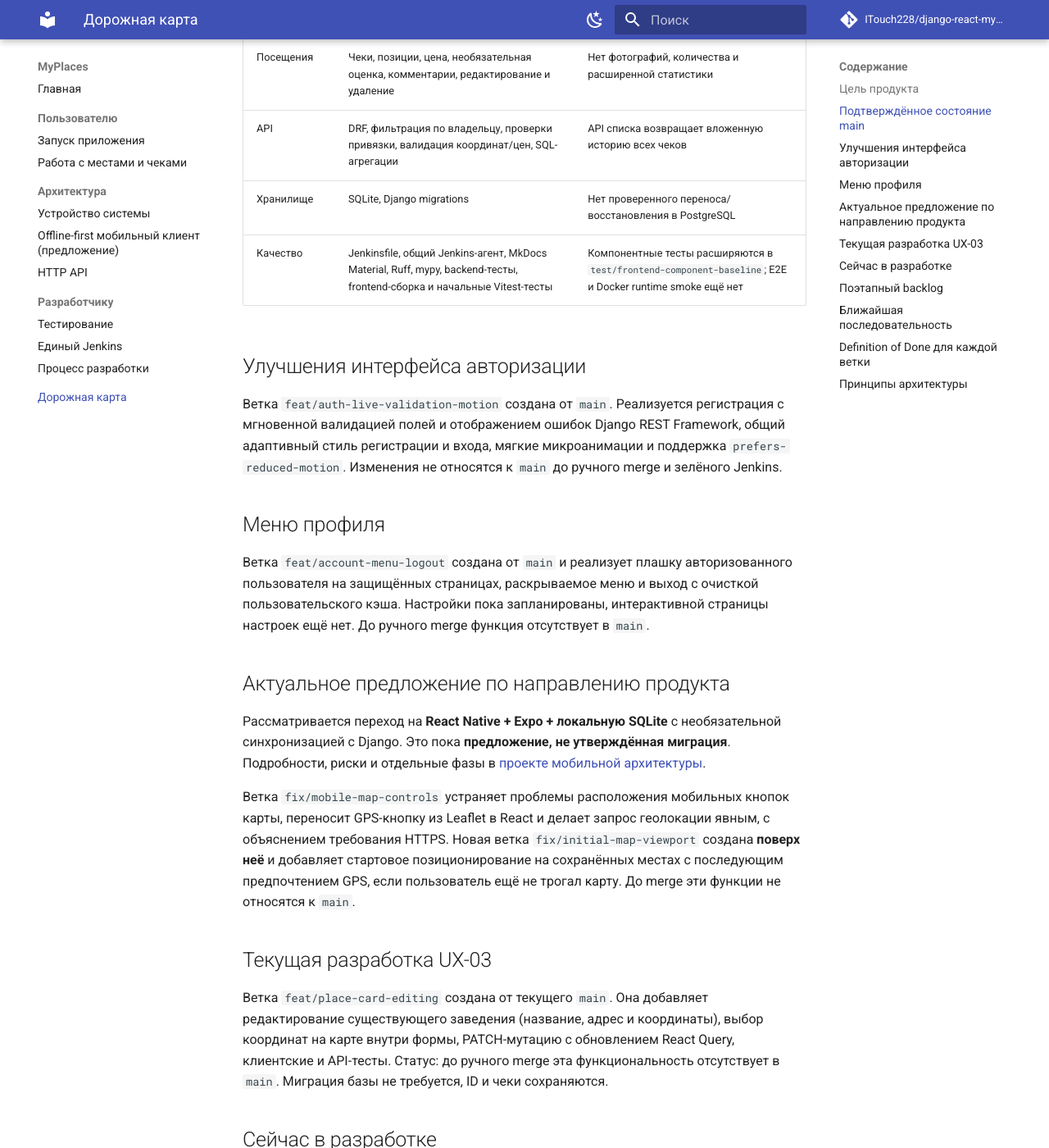
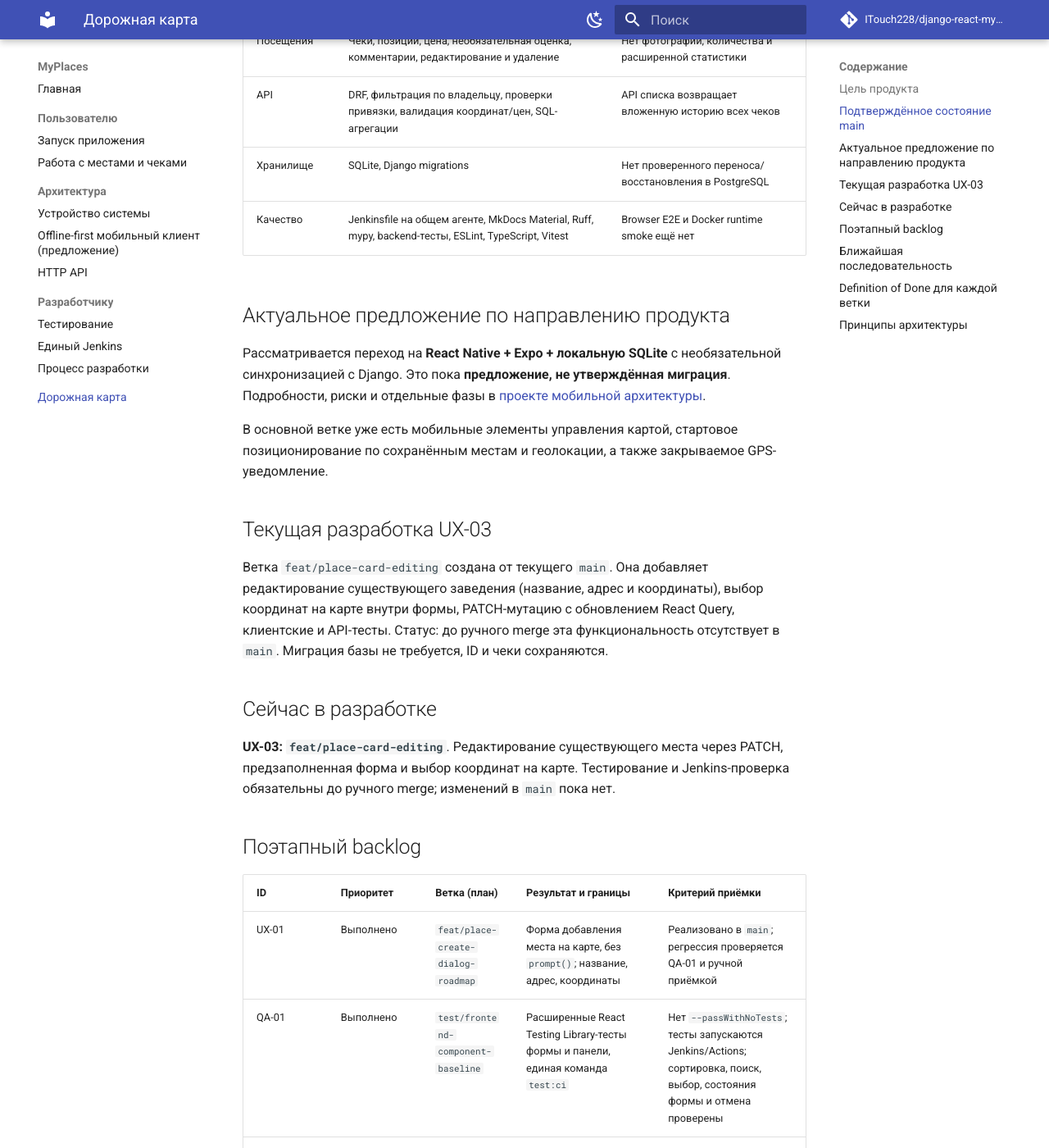
Before and after one commit to ITouch228/django-react-myplaces, an MkDocs documentation site: the page built from docs/roadmap.md, in a window 1280 px wide and 1400 px high, scrolled down 783 px. Shown: the whole window at 82% size. Built offline with MkDocs 1.6.1 and Material for MkDocs 9.7.7, drawn with Linux system fonts in a browser that asks for light colours; comment, search, counter and statistics services are not loaded; some of the changed text lies outside the part shown.

Commit message:
docs(roadmap): refresh merged main status and prioritize place editing

```diff
--- a/docs/roadmap.md
+++ b/docs/roadmap.md
@@ -10,27 +10,19 @@
 
 | Направление | Реализовано | Ограничения |
 | --- | --- | --- |
-| Авторизация | Регистрация, JWT, личные данные | Нет управления активными сессиями и rate limit |
+| Авторизация | Регистрация с клиентской валидацией, JWT, меню аккаунта и выход | Нет управления активными сессиями и rate limit |
 | Карта | Leaflet/OSM, геокодинг Nominatim, свои маркеры, форма добавления с валидацией и адресом | Пока нет редактирования сохранённого места |
 | Мои места | Выдвижной список, поиск, сортировка, переход к маркеру, мобильная панель | Нет категорий, избранного и статуса «хочу» |
 | Посещения | Чеки, позиции, цена, необязательная оценка, комментарии, редактирование и удаление | Нет фотографий, количества и расширенной статистики |
 | API | DRF, фильтрация по владельцу, проверки привязки, валидация координат/цен, SQL-агрегации | API списка возвращает вложенную историю всех чеков |
 | Хранилище | SQLite, Django migrations | Нет проверенного переноса/восстановления в PostgreSQL |
-| Качество | Jenkinsfile, общий Jenkins-агент, MkDocs Material, Ruff, mypy, backend-тесты, frontend-сборка и начальные Vitest-тесты | Компонентные тесты расширяются в `test/frontend-component-baseline`; E2E и Docker runtime smoke ещё нет |
-
-## Улучшения интерфейса авторизации
-
-Ветка `feat/auth-live-validation-motion` создана от `main`. Реализуется регистрация с мгновенной валидацией полей и отображением ошибок Django REST Framework, общий адаптивный стиль регистрации и входа, мягкие микроанимации и поддержка `prefers-reduced-motion`. Изменения не относятся к `main` до ручного merge и зелёного Jenkins.
-
-## Меню профиля
-
-Ветка `feat/account-menu-logout` создана от `main` и реализует плашку авторизованного пользователя на защищённых страницах, раскрываемое меню и выход с очисткой пользовательского кэша. Настройки пока запланированы, интерактивной страницы настроек ещё нет. До ручного merge функция отсутствует в `main`.
+| Качество | Jenkinsfile на общем агенте, MkDocs Material, Ruff, mypy, backend-тесты, ESLint, TypeScript, Vitest | Browser E2E и Docker runtime smoke ещё нет |
 
 ## Актуальное предложение по направлению продукта
 
 Рассматривается переход на **React Native + Expo + локальную SQLite** с необязательной синхронизацией с Django. Это пока **предложение, не утверждённая миграция**. Подробности, риски и отдельные фазы в [проекте мобильной архитектуры](mobile-first-proposal.md).
 
-Ветка `fix/mobile-map-controls` устраняет проблемы расположения мобильных кнопок карты, переносит GPS-кнопку из Leaflet в React и делает запрос геолокации явным, с объяснением требования HTTPS. Новая ветка `fix/initial-map-viewport` создана **поверх неё** и добавляет стартовое позиционирование на сохранённых местах с последующим предпочтением GPS, если пользователь ещё не трогал карту. До merge эти функции не относятся к `main`.
+В основной ветке уже есть мобильные элементы управления картой, стартовое позиционирование по сохранённым местам и геолокации, а также закрываемое GPS-уведомление.
 
 ## Текущая разработка UX-03
 
@@ -38,14 +30,14 @@
 
 ## Сейчас в разработке
 
-**QA-01: `test/frontend-component-baseline`** (текущая ветка): расширение React Testing Library-тестов формы и панели мест, настройка `npm run test:ci` в Jenkins и Actions и удаление `--passWithNoTests`. Этот этап пока **не включён в main**. Форма создания места (UX-01) уже есть в основной ветке.
+**UX-03: `feat/place-card-editing`**. Редактирование существующего места через PATCH, предзаполненная форма и выбор координат на карте. Тестирование и Jenkins-проверка обязательны до ручного merge; изменений в `main` пока нет.
 
 ## Поэтапный backlog
 
 | ID | Приоритет | Ветка (план) | Результат и границы | Критерий приёмки |
 | --- | --- | --- | --- | --- |
 | UX-01 | Выполнено | `feat/place-create-dialog-roadmap` | Форма добавления места на карте, без `prompt()`; название, адрес, координаты | Реализовано в `main`; регрессия проверяется QA-01 и ручной приёмкой |
-| QA-01 | P0, в работе | `test/frontend-component-baseline` | Расширенные React Testing Library-тесты формы и панели, единая команда `test:ci` | Нет `--passWithNoTests`; тесты запускаются Jenkins/Actions; сортировка, поиск, выбор, состояния формы и отмена проверены |
+| QA-01 | Выполнено | `test/frontend-component-baseline` | Расширенные React Testing Library-тесты формы и панели, единая команда `test:ci` | Нет `--passWithNoTests`; тесты запускаются Jenkins/Actions; сортировка, поиск, выбор, состояния формы и отмена проверены |
 | UX-02 | P1 | `feat/place-catalog-controls` | Категории и избранное, статусы «посещено / хочу посетить», фильтры в панели; миграция Django | CRUD + фильтры, изоляция между пользователями, существующие места сохраняются |
 | UX-03 | P1, реализовано в ветке | `feat/place-card-editing` | Редактирование названия/адреса/координат без удаления и повторного добавления | Исправление места обновляет карту и список без перезагрузки; проверка ошибок |
 | API-01 | P1 | `perf/place-summary-detail-api` | Отдельный компактный DTO для списка и полный для карточки, контроль N+1, пагинация при росте объёма | Фронт совместим; количество SQL-запросов не растёт линейно; тесты контрактов |
@@ -62,15 +54,12 @@
 
 ## Ближайшая последовательность
 
-1. **UX-01 завершён в main**: форма добавления места и пользовательская документация.
-2. **QA-01, текущая ветка**: расширенные компонентные тесты и обязательный CI gate. Перед merge проверить зелёный Jenkins на последнем SHA.
-3. **UX-02 и UX-03**: категории, избранное и редактирование карточек с миграциями.
-4. **API-01**: разделение краткого списка и деталей для будущего роста данных.
-5. **DATA-01**: перенос на PostgreSQL со сценариями backup/restore до каких-либо опасных миграций.
-6. **UX-04, CHECK-01, MEDIA-01**: пользовательские функции и медиа.
-7. **ANALYTICS-01**: статистика, когда модель чека и цены стабилизирована.
-
-Реальный порядок может уточняться после тестирования; **не реализовывать всё в одной ветке**.
+1. **UX-03**: проверить ветку редактирования мест, включая координаты на карте, сохранение чеков и тесты; затем вручную объединить.
+2. **UX-02**: категории, избранное и состояния «Хочу посетить / Посещено».
+3. **CHECK-01**: количество позиций и цена за единицу в чеке, без потери точности Decimal.
+4. **API-01**: компактный список мест и полный объект карточки.
+5. **Архитектурное решение о мобильном клиенте**: определить объём Expo offline-first, импорт данных и резервное копирование до большой переделки инфраструктуры.
+6. **MEDIA-01, ANALYTICS-01, OPS-01**: фотографии, статистика и надёжность по мере подтверждения потребности.
 
 ## Definition of Done для каждой ветки
 
```
Also changed, not shown: other parts of docs/roadmap.md (+1 -1 lines).
